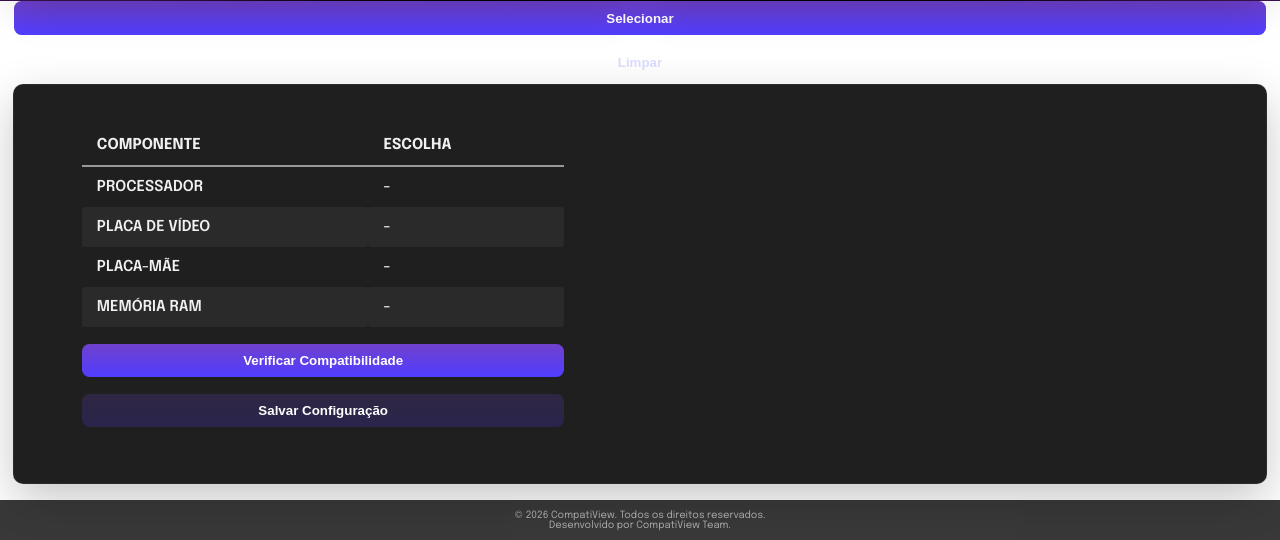
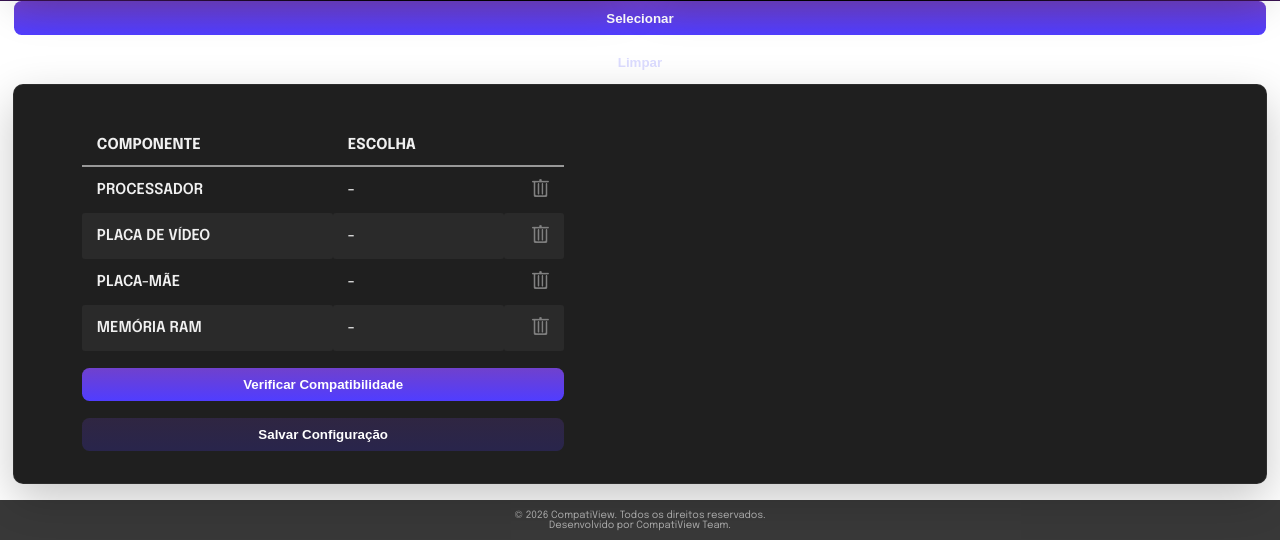
Before and after one commit to Nycolas-Dleon/CompatiView, a Flask app: page /selection in a window 1280 px wide. Shown: the part 799-1339 px from the top of the page. Run offline with Flask 3, Linux system fonts and the light colour scheme.

Commit message:
style: Adicionar botão de excluir da lista de sessão

```diff
--- a/app/static/css/selection.css
+++ b/app/static/css/selection.css
@@ -225,6 +225,29 @@ select:active {
     cursor: pointer;
 }
 
+.cln_remover_item {
+    text-align: right;
+    vertical-align: middle;
+    width: 60px;
+    padding-right: 15px;
+}
+
+.bnt_remover_item {
+    background-image: url('../imgs/lixeira.png');
+    background-repeat: no-repeat;
+    background-position: center;
+    background-size: contain;
+    width: 18px;
+    height: 18px;
+    border: none;
+    background-color: transparent;
+    cursor: pointer;
+}
+
+.bnt_remover_item:hover {
+    background-image: url('../imgs/lixeira_hover.png');
+}
+
 .btns-session {
     display: grid;
     grid-template-rows: 4.7rem 4.7rem;
--- a/app/templates/selection.html
+++ b/app/templates/selection.html
@@ -53,6 +53,7 @@
                 <tr>
                     <th>Componente</th>
                     <th>Escolha</th>
+                    <th></th>
                 </tr>
             </thead>
 
@@ -60,15 +61,24 @@
                 <tr>
                     <td>Processador</td>
                     <td>{{ escolha.cpu_user or '-' }}</td>
+                    <td class="cln_remover_item">
+                        <button type="reset" class="bnt_remover_item"></button>
+                    </td>
                 </tr>
                 <tr>
                     <td>Placa de Vídeo</td>
                     <td>{{ escolha.gpu_user or '-' }}</td>
+                    <td class="cln_remover_item">
+                        <button type="reset" class="bnt_remover_item"></button>
+                    </td>
                 </tr>
 
                 <tr>
                     <td>Placa-mãe</td>
                     <td>{{ escolha.motherboard_user or '-' }}</td>
+                    <td class="cln_remover_item">
+                        <button type="reset" class="bnt_remover_item"></button>
+                    </td>
                 </tr>
 
                 <tr>
@@ -83,7 +93,10 @@
                             -
                             {% endif %}
                         {% endif %}
-                    </td>
+                        </td>
+                        <td class="cln_remover_item">
+                            <button type="reset" class="bnt_remover_item"></button>
+                        </td>
                 </tr>
             </tbody>
         </table>
```
Also changed, not shown: app/static/imgs/lixeira.png (added), app/static/imgs/lixeira_hover.png (added).
